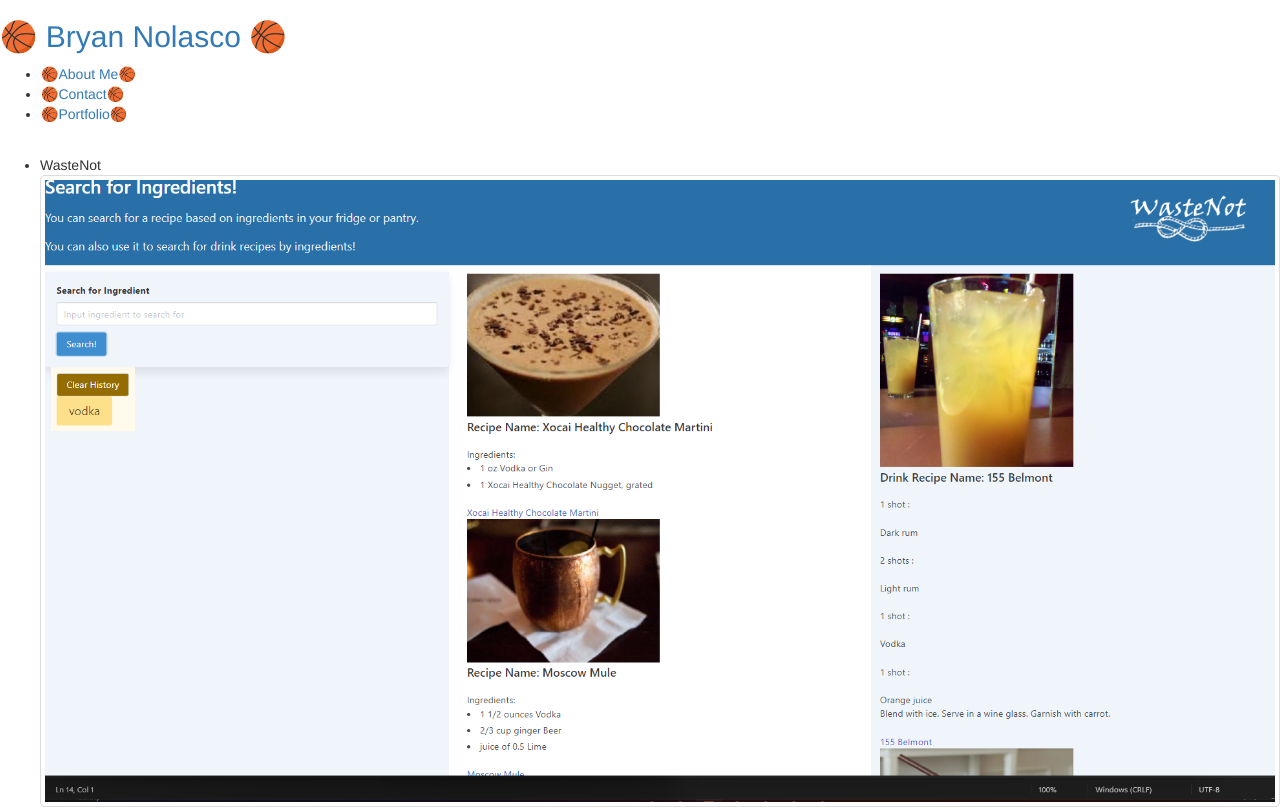
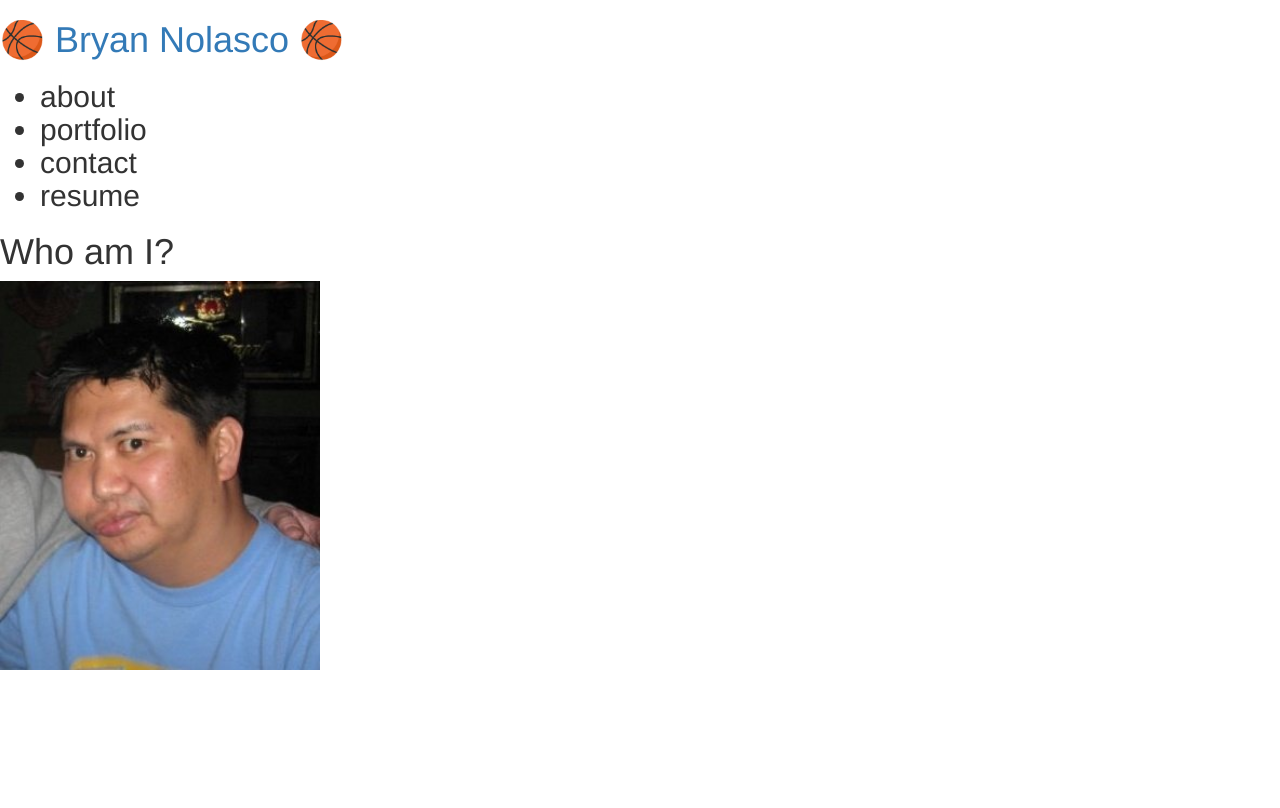
Before and after one commit to bryannolasco11/portfolio-with-react, a React (Create React App) app: page / in a window 1280 px wide. Shown: the top 808 px of the page. Built offline with nearby package versions, Linux system fonts and the light colour scheme.

Commit message:
embedded nav into header.  Had to add generic contact, resume because it wasn't rendering and I wasn't sure if the conditional rendering was working in the App.

```diff
--- a/src/App.js
+++ b/src/App.js
@@ -1,17 +1,44 @@
-import React from 'react';
-import About from './components/About';
-import Header from './components/Header';
-import Portfolio from './components/Portfolio';
+import React, { useState } from 'react';
+
+import About from '../src/components/About'
+import Portfolio from '../src/components/Portfolio';
+import Header from '../src/components/Header'
+import Resume from './components/Resume';
+import Contact from './components/Contact';
+import 'bootstrap/dist/css/bootstrap.min.css';
+
+function App() {
 
 
-function App() {
+const [currentPage, setCurrentPage] = useState('about');
+
   return (
-    <div>
-      <Header></Header>
+    <div className='App'>
+      <Header
+
+        setCurrentPage = {setCurrentPage}
+        currentPage = {currentPage}
+        >
+      </Header>
       <main>
-        <Portfolio></Portfolio>
-        <About></About>
+         {currentPage === 'about' ? (
+               <About></About>
+             ) : currentPage === 'portfolio' ? (
+               <Portfolio></Portfolio>
+             ) : currentPage === 'contact' ? (
+               <Contact></Contact>
+             ) : (
+               <Resume></Resume>
+             )
+            }
+
+
       </main>
+
+
+
+
+
     </div>
   );
 }
--- a/src/components/About/index.js
+++ b/src/components/About/index.js
@@ -7,7 +7,6 @@ function About () {
             <h1 id="about">Who am I?</h1>
             <img src={profilePic} className='my-2' style={{ width: "25%"}} alt="profile" />
         </section>
-
     );
 }
 
--- /dev/null
+++ b/src/components/Contact/index.js
@@ -0,0 +1,13 @@
+import react from 'react';
+
+function Contact () {
+    return (
+        <section>
+            <h1> Contact</h1>
+
+        </section>
+
+    );
+    }
+
+export default Contact;
--- a/src/components/Header/index.js
+++ b/src/components/Header/index.js
@@ -1,15 +1,26 @@
 import React from 'react';
 import Nav from '../Nav'
 
-function Header () {
-    return(
+function Header(props) {
+
+    const {
+        setCurrentPage,
+        currentPage
+    } = props;
+
+    return (
         <header>
-             <h2>
+            <h1>
                 <a href="/">
                     🏀 Bryan Nolasco 🏀
                 </a>
+            </h1>
+            <h2>
+                <Nav
+                    setCurrentPage={ setCurrentPage }
+                    currentPage={ currentPage }
+                ></Nav>
             </h2>
-            <Nav></Nav>
         </header>
     )
 }
--- a/src/components/Nav/index.js
+++ b/src/components/Nav/index.js
@@ -1,29 +1,61 @@
-import React from 'react';
+import React, { useState } from 'react';
 
-function Nav() {
+
+function Nav(props) {
+    console.log(props)
+    const [navPage] = useState([
+        {
+            name: 'about',
+            title: '🏀About Me🏀'
+        },
+        {
+            name: 'portfolio',
+            title: '🏀Portfolio🏀'
+        },
+        {
+            name: 'contact',
+            title: '🏀Contact🏀'
+        },
+        {
+            name: 'resume',
+            title: '🏀Resume🏀'
+        }
+
+
+    ]);
+
+    const {
+        currentPage,
+        setCurrentPage,
+
+    } = props;
+
+    const [currentNavPage, setCurrentNavPage] = useState(navPage[0])
+
     return (
-        <div>
-            <nav className="navbar navbar-expand-lg navbar-light bg-light">
-                <ul className='flex-row'>
-                    <li className='mx-2'>
-                        <a href='#about'>
-                            🏀About Me🏀
-                        </a>
+        <nav>
+            <ul>
+                {navPage.map((category) => (
+                    < li
+                        className={`${currentNavPage.name === category.name && 'navActive'
+                            }`}
+                        key={category.name}
+                    >
+                        <span
+                            onClick={() => {
+                                setCurrentNavPage(category);
+                                setCurrentPage(category.name);
+                        }}>
+                            {category.name}
+                        </span>
                     </li>
-                    <li>
-                        <a href='#contact'>
-                            🏀Contact🏀
-                            </a>
-                    </li>
-                    <li>
-                        <a href='#portfolio'>
-                            🏀Portfolio🏀
-                            </a>
-                    </li>
-                </ul>
-            </nav>
-        </div>
+                ))}
+            </ul>
+        </nav>
     );
 }
 
+
+
+
 export default Nav;
--- a/src/components/Portfolio/index.js
+++ b/src/components/Portfolio/index.js
@@ -1,5 +1,4 @@
 import React from 'react';
-
 
 function Portfolio(props) {
     const currentProject = [
--- /dev/null
+++ b/src/components/Resume/index.js
@@ -0,0 +1,13 @@
+import react from 'react';
+
+function Resume () {
+    return (
+        <section>
+            <h1> 🏀Resume🏀</h1>
+
+        </section>
+
+    );
+    }
+
+export default Resume;
```
Also changed, not shown: src/components/Project/index.js (added).
